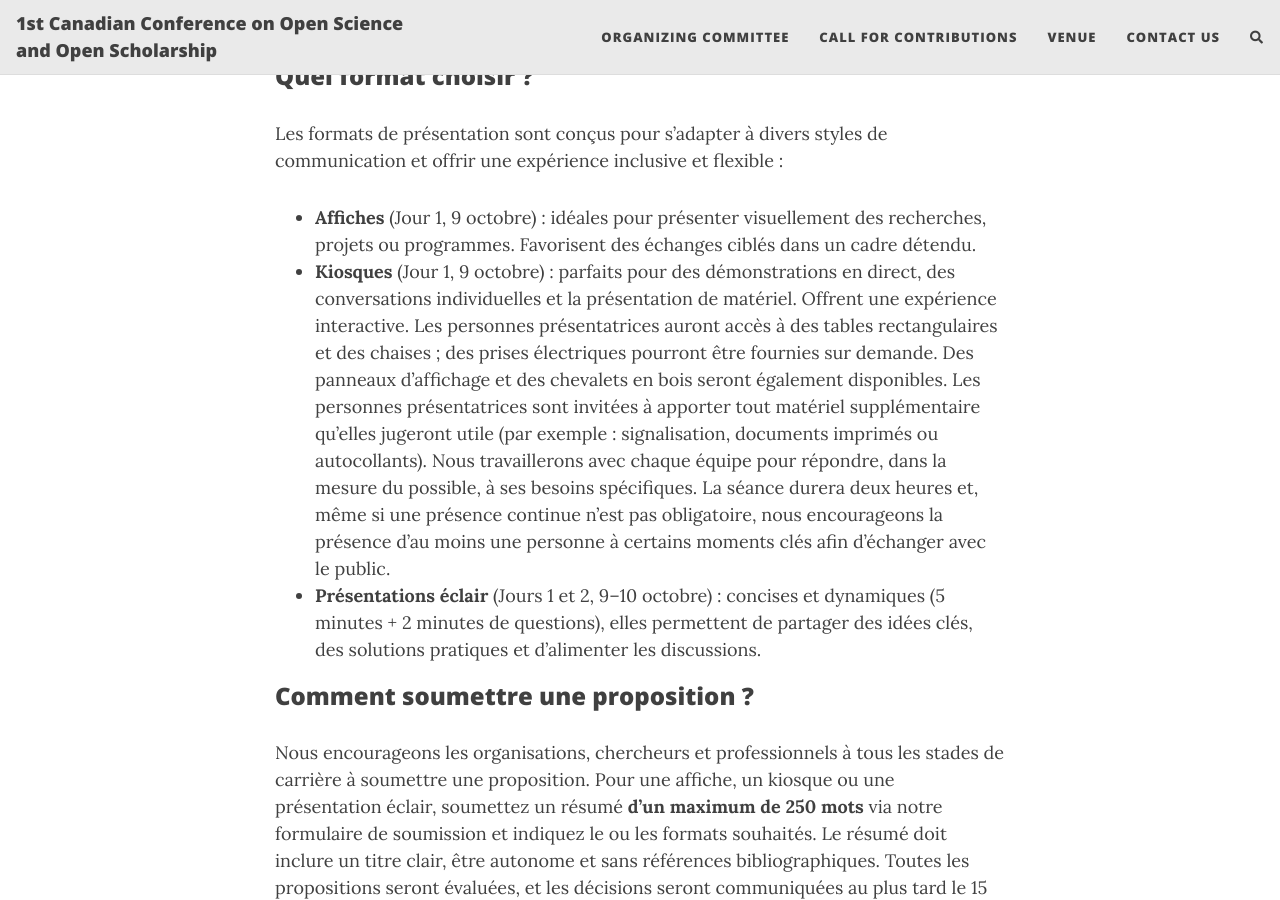
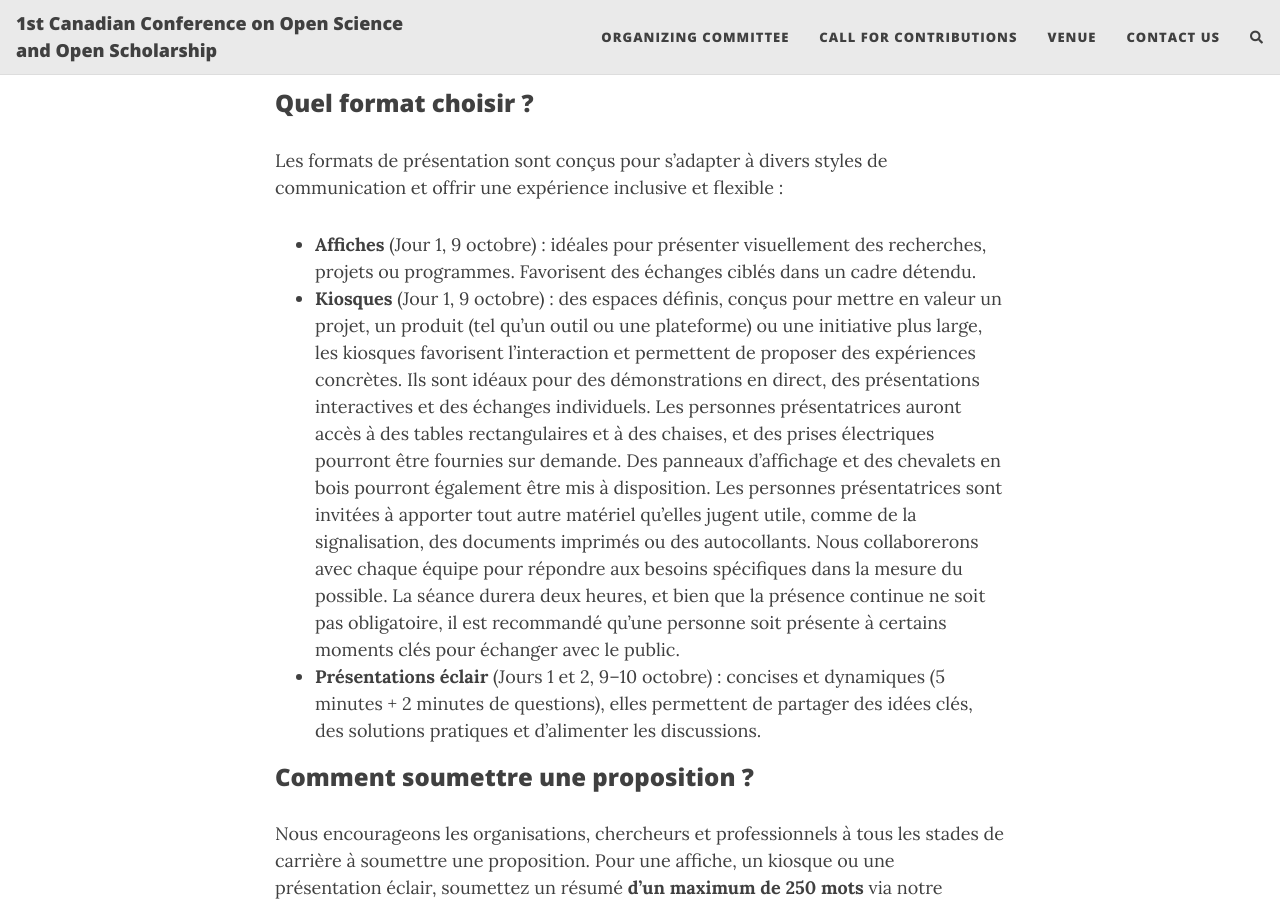
Before and after one commit to oscanada/oscanada.github.io, a Jekyll site: the page built from call_for_contributions.md, in a window 1280 px wide and 900 px high, scrolled down 4865 px. Built offline with Jekyll 4.4.1, drawn with Linux system fonts in a browser that asks for light colours; nearby versions of some CDN libraries; comment, search, counter and statistics services are not loaded; some of the changed text lies outside the part shown.

Commit message:
Update call_for_contributions.md

```diff
--- a/call_for_contributions.md
+++ b/call_for_contributions.md
@@ -37,7 +37,7 @@
 The presentation formats are thoughtfully designed to support diverse styles of engagement, ensuring an inclusive and flexible experience for all participants.
 
 - **Posters** (Day 1, October 9) offer an ideal format for visually presenting your research, projects, or programs. They create a relaxed setting for meaningful, one-on-one conversations, encouraging focused discussions and the exchange of ideas and insights.
-- **Booths** (Day 1, October 9) are ideal for live demonstrations, interactive displays, and one-on-one conversations. They provide an engaging space to showcase tools, resources, or initiatives while offering hands-on experiences. Presenters will have access to rectangular tables and chairs, and power outlets can be arranged on request; poster boards and wooden easels are also available. Presenters are welcome to bring additional materials such as signage, handouts, or stickers, and we will work with each team to accommodate specific needs. The session will run for two hours, and although presenters are not required to remain for the full duration, having someone present at key moments is encouraged.
+- **Booths** (Day 1, October 9) are designated areas intended to showcase a project, product (such as a tool or platform), or broader initiative, and can support hands-on experiences. They are ideal for live demonstrations, interactive displays, and one-on-one conversations. Presenters will have access to rectangular tables and chairs. Power outlets, poster boards, and wooden easels can be made available on request. Presenters are welcome to bring additional materials such as signage, handouts, or stickers, and we will work with each team to accommodate specific needs. The session will run for two hours, and while presenters are not required to remain at their booth for the entire time, we encourage having someone present during key moments to engage with attendees.
 - **Lightning talks** (Days 1 and 2, October 9–10) offer a fast-paced format for sharing key insights, innovative ideas, and practical solutions. These 5-minute presentations, followed by 2 minutes of Q&A, provide a lively platform to spark discussion and spotlight the most compelling aspects of your work in a dynamic and engaging way.
 
 ### How do I submit my proposal?
@@ -93,7 +93,7 @@
 Les formats de présentation sont conçus pour s’adapter à divers styles de communication et offrir une expérience inclusive et flexible :
 
 - **Affiches** (Jour 1, 9 octobre) : idéales pour présenter visuellement des recherches, projets ou programmes. Favorisent des échanges ciblés dans un cadre détendu.
-- **Kiosques** (Jour 1, 9 octobre) : parfaits pour des démonstrations en direct, des conversations individuelles et la présentation de matériel. Offrent une expérience interactive. Les personnes présentatrices auront accès à des tables rectangulaires et des chaises ; des prises électriques pourront être fournies sur demande. Des panneaux d’affichage et des chevalets en bois seront également disponibles. Les personnes présentatrices sont invitées à apporter tout matériel supplémentaire qu’elles jugeront utile (par exemple : signalisation, documents imprimés ou autocollants). Nous travaillerons avec chaque équipe pour répondre, dans la mesure du possible, à ses besoins spécifiques. La séance durera deux heures et, même si une présence continue n’est pas obligatoire, nous encourageons la présence d’au moins une personne à certains moments clés afin d’échanger avec le public.
+- **Kiosques** (Jour 1, 9 octobre) : des espaces définis, conçus pour mettre en valeur un projet, un produit (tel qu’un outil ou une plateforme) ou une initiative plus large, les kiosques favorisent l’interaction et permettent de proposer des expériences concrètes. Ils sont idéaux pour des démonstrations en direct, des présentations interactives et des échanges individuels. Les personnes présentatrices auront accès à des tables rectangulaires et à des chaises, et des prises électriques pourront être fournies sur demande. Des panneaux d’affichage et des chevalets en bois pourront également être mis à disposition. Les personnes présentatrices sont invitées à apporter tout autre matériel qu’elles jugent utile, comme de la signalisation, des documents imprimés ou des autocollants. Nous collaborerons avec chaque équipe pour répondre aux besoins spécifiques dans la mesure du possible. La séance durera deux heures, et bien que la présence continue ne soit pas obligatoire, il est recommandé qu’une personne soit présente à certains moments clés pour échanger avec le public.
 - **Présentations éclair** (Jours 1 et 2, 9–10 octobre) : concises et dynamiques (5 minutes + 2 minutes de questions), elles permettent de partager des idées clés, des solutions pratiques et d’alimenter les discussions.
 
 ### Comment soumettre une proposition ?
```
